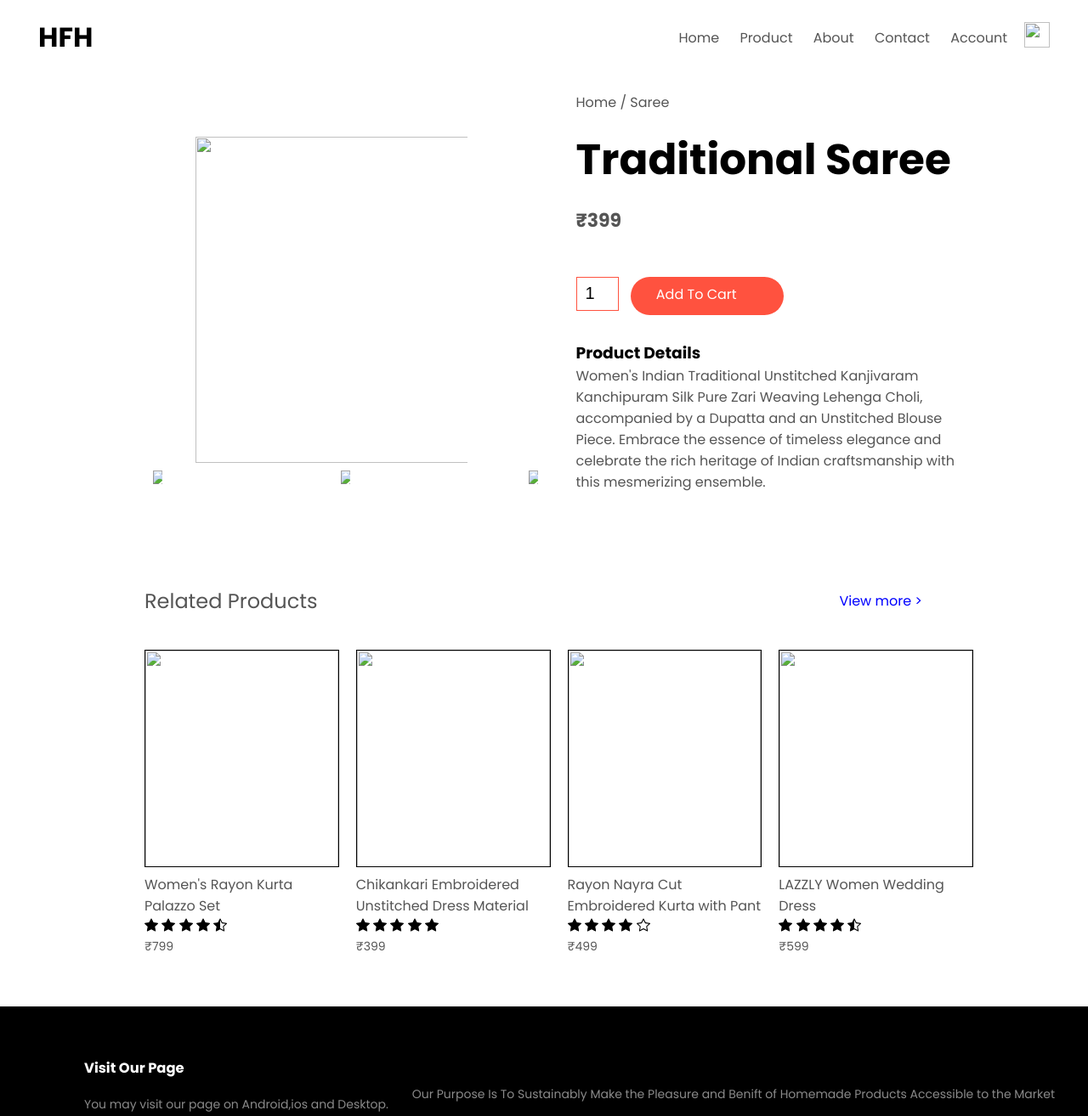
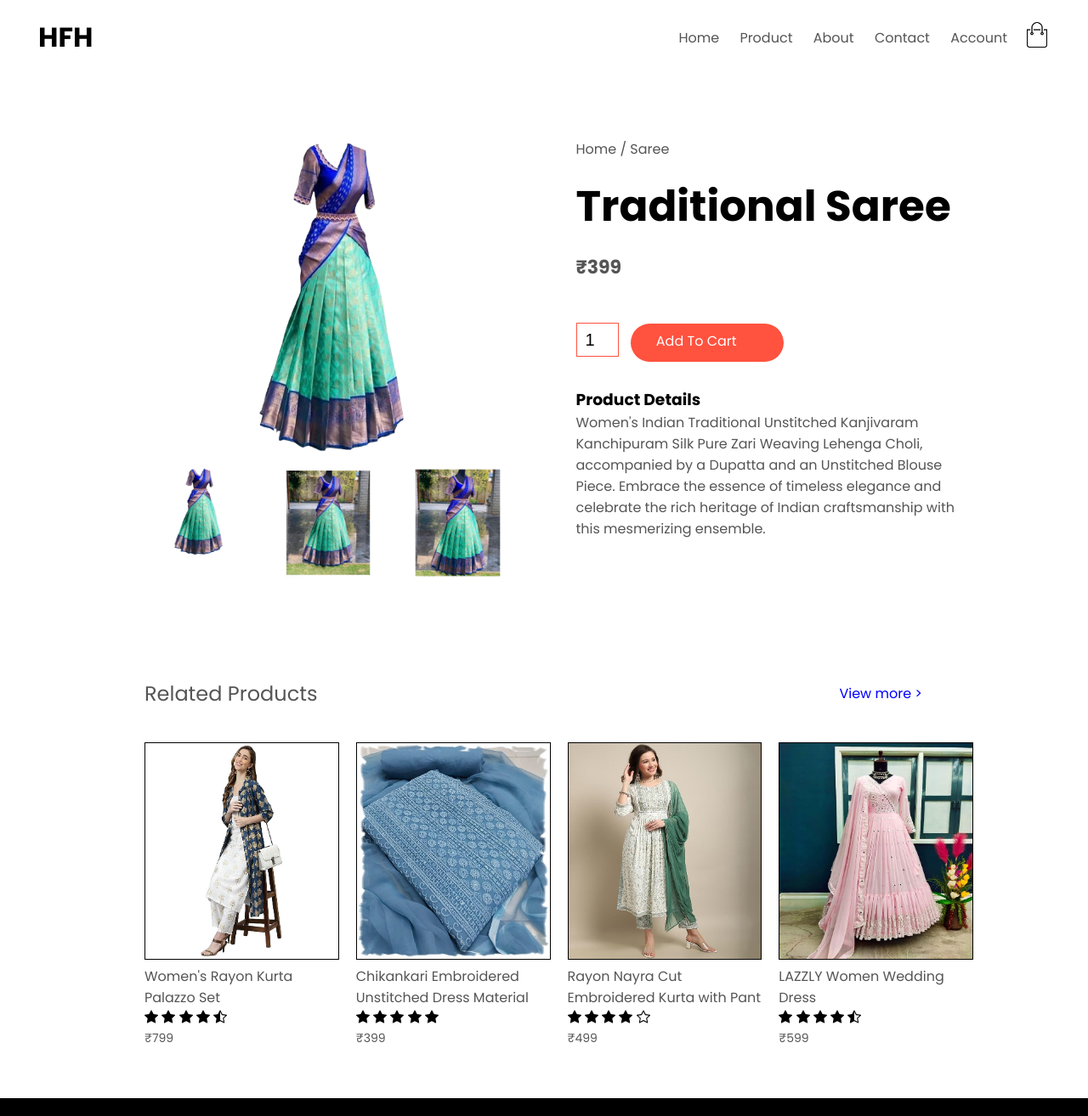
Before and after one commit to sanjay1509/HFH, a plain HTML site: page cloth exclusive.html in a window 1280 px wide. Shown: the top 1314 px of the page at 85% size. Drawn offline with nearby package versions, Linux system fonts and the light colour scheme.

Commit message:
Update cloth exclusive.html

```diff
--- a/cloth exclusive.html
+++ b/cloth exclusive.html
@@ -28,7 +28,7 @@
                         <li><a href="account.html">Account</a></li>
                     </ul>
                 </nav>
-                <a href="cart.html"><img src="images/cart.png" width="30px" height="30px"></a>
+                <a href="cart.html"><img src="cart.png" width="30px" height="30px"></a>
 
             </div>
 
@@ -41,18 +41,18 @@
     <div class="small-container single-product">
         <div class="row">
             <div class="col-2">
-                <img src="images/exclusive-1-.png" class="main" width="100%" height="384px" id="ProductImg">
+                <img src="exclusive-1-.png" class="main" width="100%" height="384px" id="ProductImg">
 
                 <div class="small-img-row">
 
                     <div class="small-img-col" >
-                        <img src="images/exclusive-1-.png" width="100%" class="small-img">
+                        <img src="exclusive-1-.png" width="100%" class="small-img">
                     </div>
                     <div class="small-img-col" >
-                        <img src="images/ex-gallary1.jpg" width="100%" class="small-img">
+                        <img src="ex-gallary1.jpg" width="100%" class="small-img">
                     </div>
                     <div class="small-img-col" >
-                        <img src="images/ex-gallary2.jpg" width="100%" class="small-img">
+                        <img src="ex-gallary2.jpg" width="100%" class="small-img">
                     </div>
 
 
@@ -86,7 +86,7 @@
         <div class="row">
 
             <div class="col-4">
-                <img src="images/p1.jpg" >
+                <img src="p1.jpg" >
                  <h4>Women's Rayon Kurta Palazzo Set  </h4> <!--Khushal K Women's Rayon Kurta Palazzo Set With Traditional Look -->
                 <div class="rating">
                     <svg xmlns="http://www.w3.org/2000/svg" width="16" height="16" fill="currentColor" class="bi bi-star-fill" viewBox="0 0 16 16">
@@ -109,7 +109,7 @@
             </div>
 
             <div class="col-4">
-                <img src="images/product-22.jpg" >
+                <img src="product-22.jpg" >
                 <h4>Chikankari Embroidered Unstitched Dress Material </h4>  <!-- Bohemian Vintage Style  -->
                 <div class="rating">
                     <svg xmlns="http://www.w3.org/2000/svg" width="16" height="16" fill="currentColor" class="bi bi-star-fill" viewBox="0 0 16 16">
@@ -132,7 +132,7 @@
             </div>
 
             <div class="col-4">
-                <img src="images/product-23.jpg" >
+                <img src="product-23.jpg" >
                  <h4>Rayon Nayra Cut Embroidered Kurta with Pant </h4> <!--for Home with Wooden Bottom Tray -->
                 <div class="rating">
                     <svg xmlns="http://www.w3.org/2000/svg" width="16" height="16" fill="currentColor" class="bi bi-star-fill" viewBox="0 0 16 16">
@@ -155,7 +155,7 @@
             </div>
 
             <div class="col-4">
-                <img src="images/product-24.jpg" >
+                <img src="product-24.jpg" >
                  <h4>LAZZLY Women Wedding Dress</h4>  <!-- Macrame Mobile -->
                 <div class="rating">
                     <svg xmlns="http://www.w3.org/2000/svg" width="16" height="16" fill="currentColor" class="bi bi-star-fill" viewBox="0 0 16 16">
```
